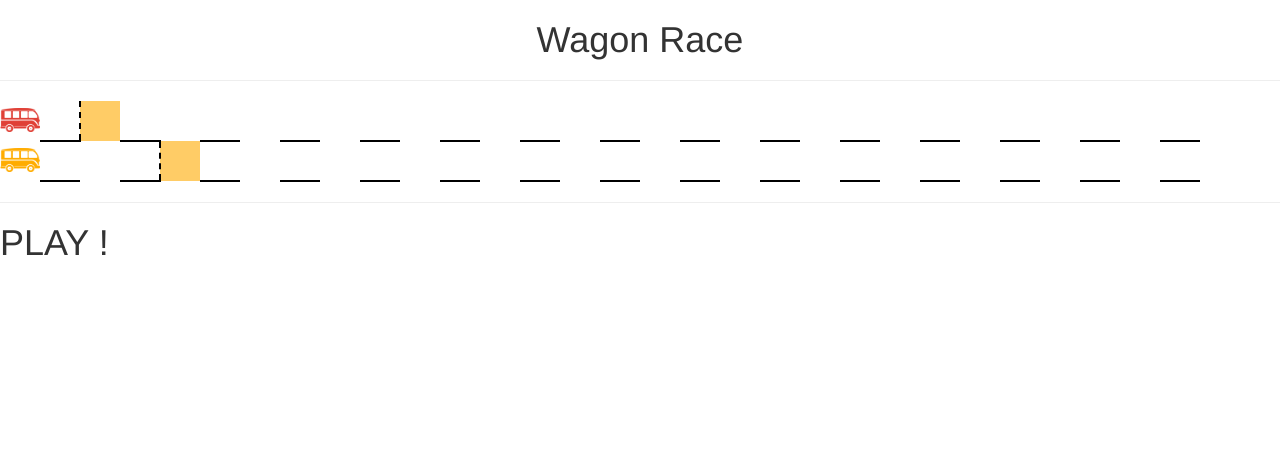
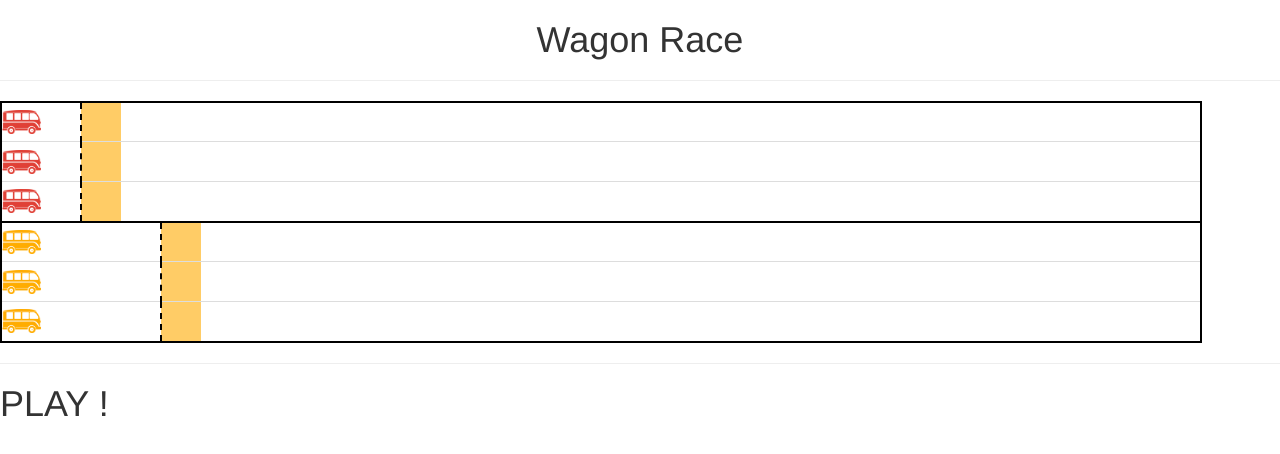
Before and after one commit to rbellec/LeWagon-race, a plain HTML site: page index.html in a window 1280 px wide. Drawn offline with Linux system fonts and the light colour scheme.

Commit message:
Generate multiple lines tracks. Css modified.

```diff
--- a/game.js
+++ b/game.js
@@ -1,7 +1,7 @@
 
 function runGame(){
   console.log("Lauch Game !");
-  configureGame(30,3,5);
+  configureGame(30, 3, 3, 5);
   gameInteraction();
 }
 
@@ -62,13 +62,17 @@ var gameInteraction = function(){
 //------------------------- Game  initialisation -------------------------
 //------------------------------------------------------------------------
 
-var generateTracks = function(trackLength){
+var generateTracks = function(trackLength, trackWidth){
   var lineContent = '';
   for(var i=0; i<trackLength; i++ ){
     lineContent +='<td></td>';
   }
 
-  var line = '<tr>' + lineContent + '</tr>';
+  var line = '';
+  for(var i=0; i<trackWidth; i++ ){
+    line += '<tr>' + lineContent + '</tr>';
+  }
+
 
   // On cherche les tracks.
   $("tbody.track").empty().append(line);
@@ -83,9 +87,9 @@ var generateTracks = function(trackLength){
 
 // Fonction configurant le jeu :
 // On définit la longeur des deux pistes
-var configureGame  = function(trackLength, finish_1, finish_2){
+var configureGame  = function(trackLength, trackWidth, finish_1, finish_2){
   // Test that track length are below a limit.
-  generateTracks(trackLength);
+  generateTracks(trackLength, trackWidth);
 
   // set first case active
   $('tbody tr td:nth-child(1)').addClass("active");
--- a/style.css
+++ b/style.css
@@ -16,15 +16,21 @@
   background-image: url("images/player_2.png");
 }
 
-tr:first-child td:nth-child(even) {
-  border-bottom: 2px solid black;
+tr{
+  border-bottom: 1px solid #DDDDDD;
 }
 
 /*td:last-child {
   border-right: 2px dashed black;
 }*/
 
+
 td.finish_line{
   border-left: 2px dashed black;
   background-color: #FFCC66;
 }
+
+tbody {
+
+  border: 2px solid black;
+}
```
